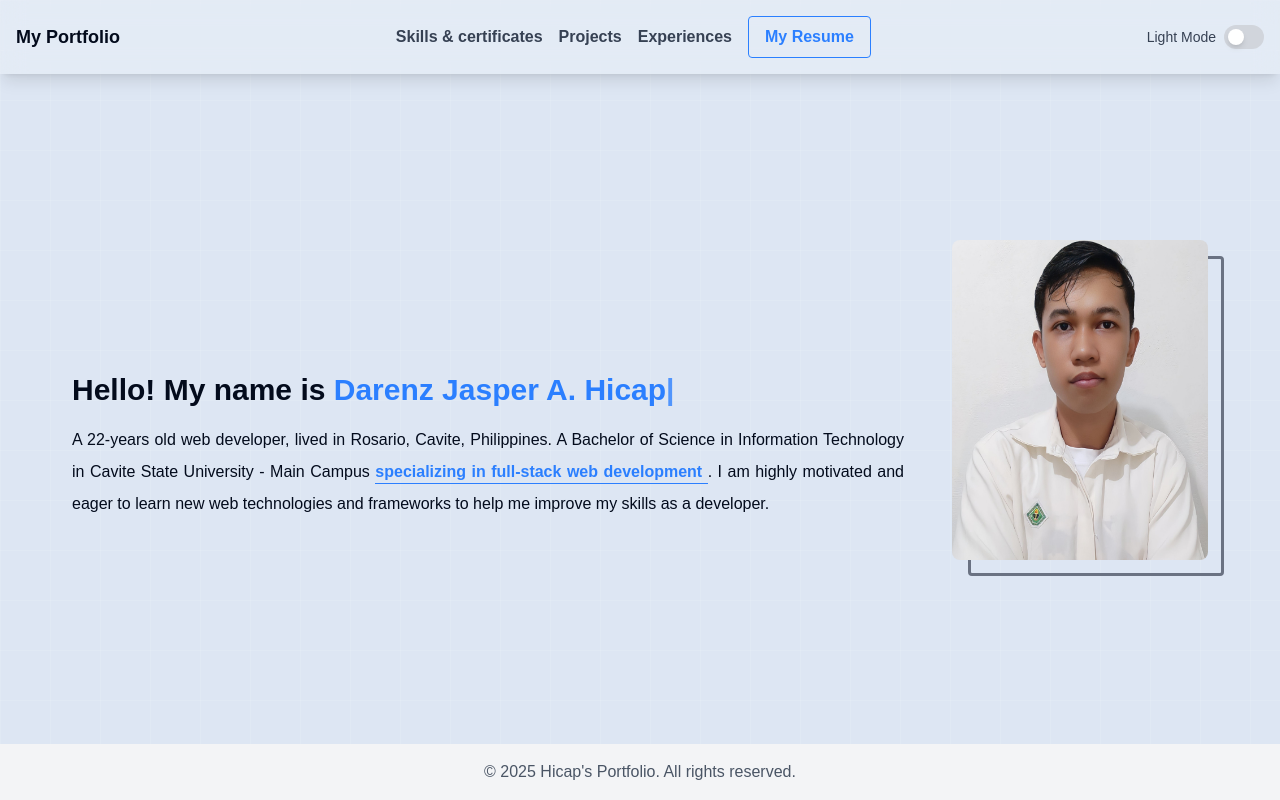
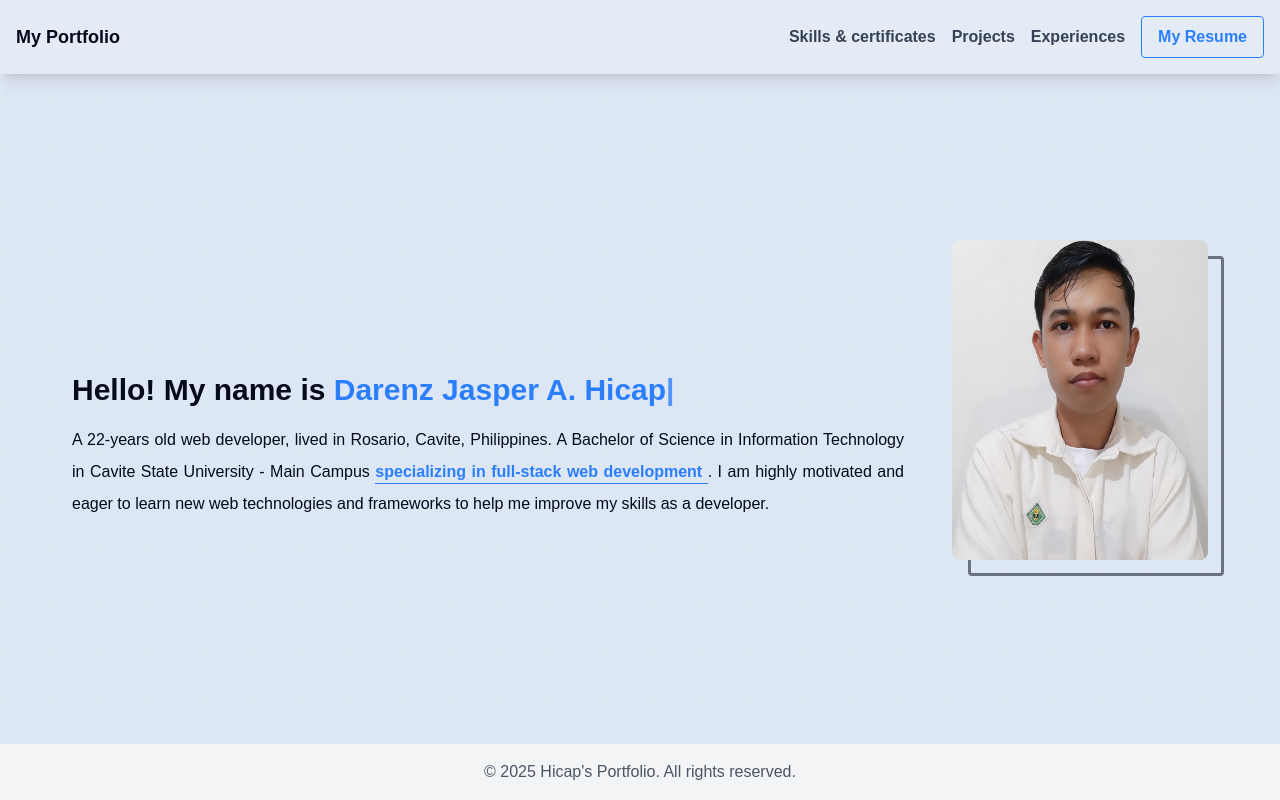
Before and after one commit to Hakdoooooooooooog/Portfolio_v2_NextJS, a Next.js app: page / in a window 1280 px wide. Built offline with nearby package versions, Linux system fonts and the light colour scheme.

Commit message:
feat: restructure Projects component and related files; implement ProjectCard and ProjectCTA components

```diff
--- a/app/(root)/[slug]/page.tsx
+++ b/app/(root)/[slug]/page.tsx
@@ -1,5 +1,5 @@
 import { notFound } from "next/navigation";
-import Projects from "@/portfolio/pages/projects";
+import Projects from "@/portfolio/components/projects";
 import SkillsAndCertificatesSection from "@/portfolio/pages/skills-certificates";
 import Experiences from "@/portfolio/pages/Experiences";
 
--- a/components/Navbar/index.tsx
+++ b/components/Navbar/index.tsx
@@ -1,7 +1,7 @@
 import { navLinks } from "@/portfolio/utils/constants";
 import { NavigationMenu } from "@base-ui-components/react";
 import { Button } from "../button";
-import ThemeSwitch from "../switch";
+// import ThemeSwitch from "../switch";
 import { Drawers } from "./nav-drawer";
 import { NavItems } from "./nav-item";
 
@@ -39,9 +39,9 @@ const Navbar = () => {
             </NavigationMenu.Item>
           </NavigationMenu.List>
 
-          <NavigationMenu.Item className="hidden sm:block">
+          {/* <NavigationMenu.Item className="hidden sm:block">
             <ThemeSwitch />
-          </NavigationMenu.Item>
+          </NavigationMenu.Item> */}
 
           <NavigationMenu.Item className="relative sm:hidden">
             <Drawers items={navLinks} />
--- a/components/Navbar/nav-drawer.tsx
+++ b/components/Navbar/nav-drawer.tsx
@@ -4,7 +4,7 @@ import { TNavigationLink } from "@/portfolio/utils/types";
 import { NavigationMenu } from "@base-ui-components/react";
 import { useState, useRef, useEffect } from "react";
 import { Button } from "../button";
-import ThemeSwitch from "../switch";
+// import ThemeSwitch from "../switch";
 import { NavItems } from "./nav-item";
 
 export const Drawers = ({ items }: { items: TNavigationLink[] }) => {
@@ -115,9 +115,9 @@ export const Drawers = ({ items }: { items: TNavigationLink[] }) => {
                   </NavigationMenu.Link>
                 </Button>
               </NavigationMenu.Item>
-              <div className="mt-2">
+              {/* <div className="mt-2">
                 <ThemeSwitch />
-              </div>
+              </div> */}
             </nav>
           </div>
         </div>
```
Also changed, not shown: components/projects/component/project-card.tsx (renamed from pages/Projects/component/Project-card.tsx), components/projects/component/project-cta.tsx (renamed from pages/Projects/component/Project-cta.tsx), components/projects/index.tsx (renamed from pages/Projects/index.tsx).
